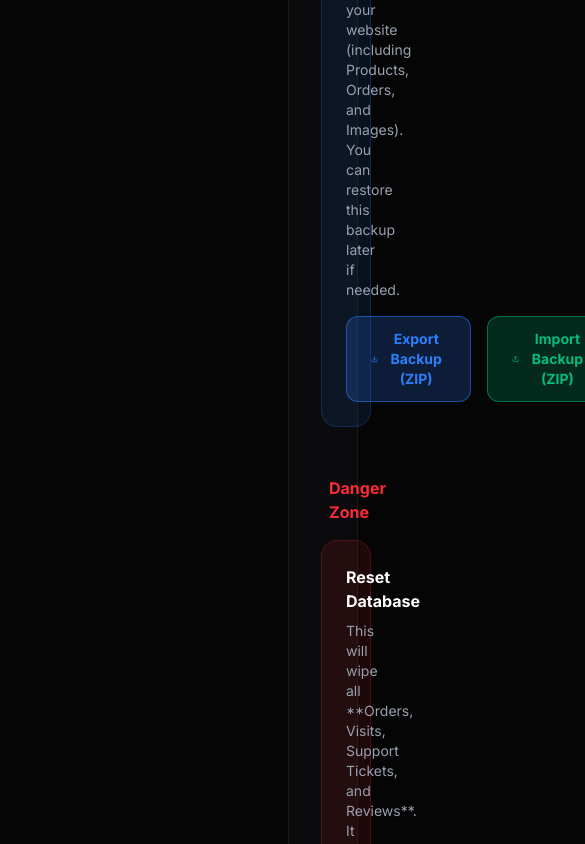
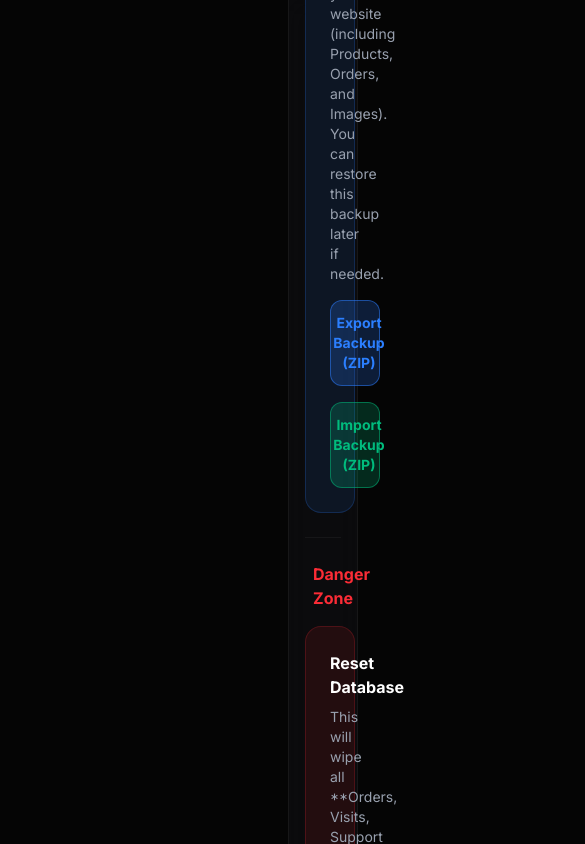
Before and after one commit to Ayman200509/PEGASUS_MRX, a Next.js app: page /pegapega/settings in a window 390 px wide. Shown: the part 2492-3336 px from the top of the page, 585 px wide, since content can reach past the window. Built offline with nearby package versions, Linux system fonts and the light colour scheme.

Commit message:
Optimize: Mobile responsiveness and upload progress bar

```diff
--- a/src/app/pegapega/(dashboard)/settings/page.tsx
+++ b/src/app/pegapega/(dashboard)/settings/page.tsx
@@ -161,7 +161,7 @@ export default function SettingsPage() {
         <div className="max-w-2xl mx-auto">
             {importProgress !== null && (
                 <div className="fixed inset-0 bg-black/80 z-50 flex items-center justify-center p-4">
-                    <div className="bg-[#121215] border border-white/10 p-8 rounded-3xl max-w-md w-full text-center">
+                    <div className="bg-[#121215] border border-white/10 p-6 md:p-8 rounded-3xl max-w-md w-full text-center">
                         <Loader2 className="animate-spin w-12 h-12 text-blue-500 mx-auto mb-4" />
                         <h3 className="text-xl font-bold text-white mb-2">
                             {importProgress < 100 ? 'Uploading Backup...' : 'Processing Backup...'}
@@ -181,7 +181,7 @@ export default function SettingsPage() {
                     </div>
                 </div>
             )}
-            <div className="glass-panel p-8 rounded-3xl">
+            <div className="glass-panel p-4 md:p-8 rounded-3xl">
                 <h1 className="text-2xl font-black text-white tracking-tighter mb-2">Profile Settings</h1>
                 <p className="text-gray-400 text-sm mb-8">Update your public profile information.</p>
 
@@ -399,7 +399,7 @@ export default function SettingsPage() {
                                 <br />
                                 You can restore this backup later if needed.
                             </p>
-                            <div className="flex gap-4">
+                            <div className="flex flex-col sm:flex-row gap-4">
                                 <button
                                     type="button"
                                     onClick={handleExport}
```
